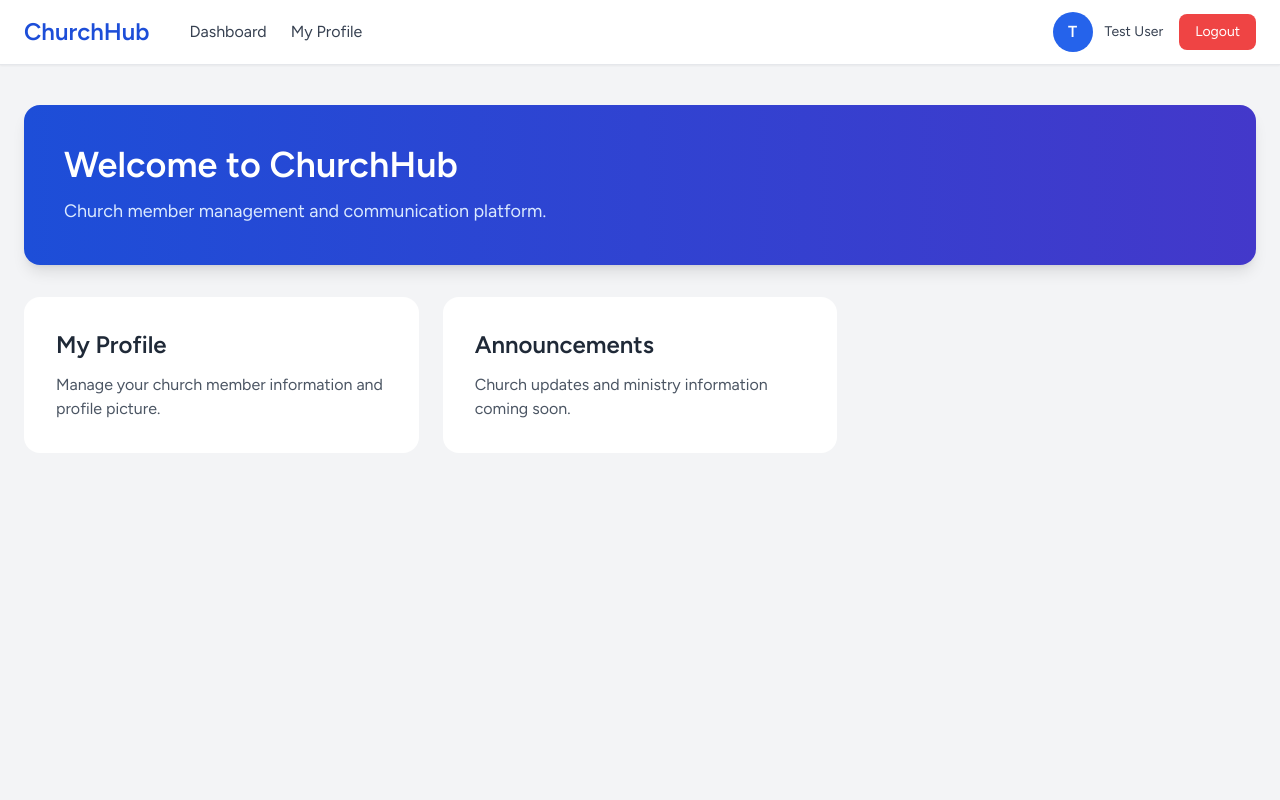
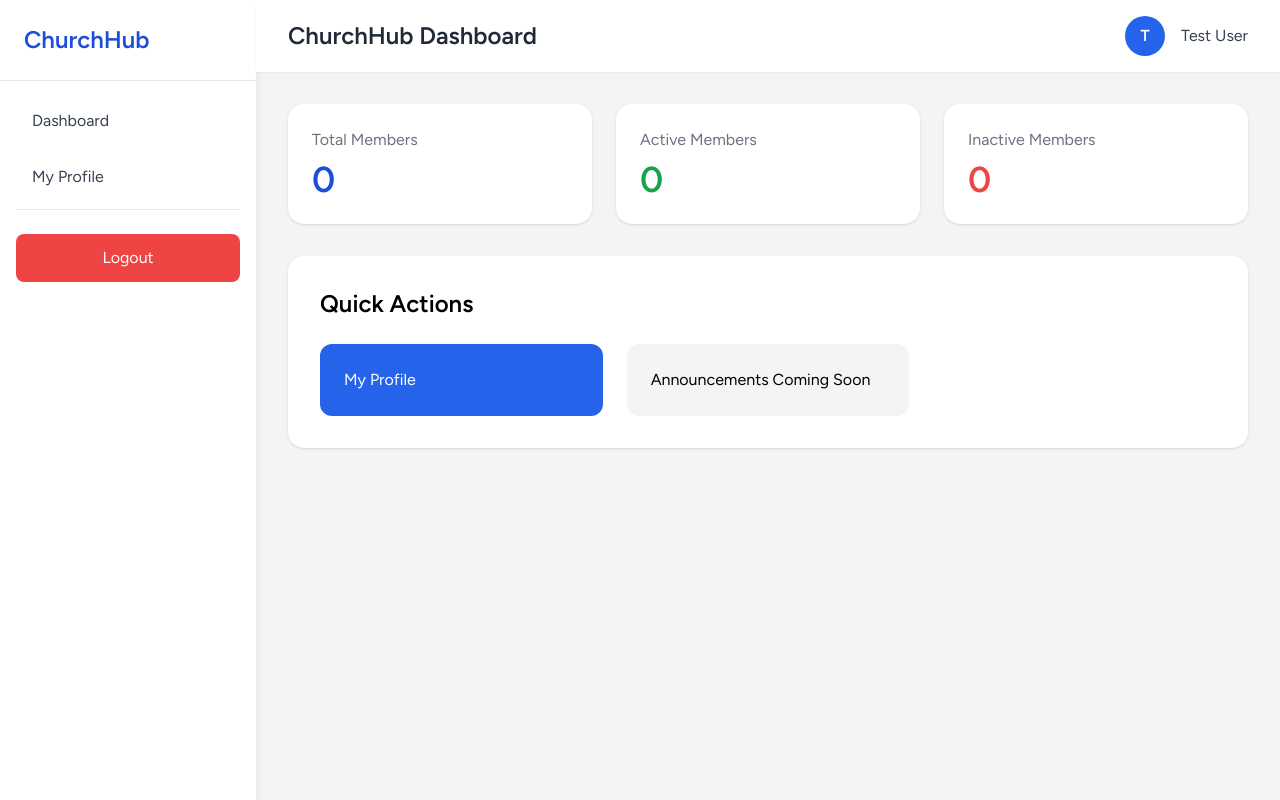
Before and after one commit to Adexbafo/Church-hub, a Laravel app: page /dashboard in a window 1280 px wide. Run offline with Laravel 12, Linux system fonts and the light colour scheme; a user stored in the database is signed in; data comes from the database, SQL or seed files in the repository; data that the repository does not hold is empty; style sheets or scripts are compiled from the project's sources.

Commit message:
Implemented dashboard statistics and sidebar layout

```diff
--- /dev/null
+++ b/resources/views/components/sidebar.blade.php
@@ -0,0 +1,65 @@
+<aside class="w-64 bg-white shadow-lg min-h-screen">
+
+    <div class="p-6 border-b">
+
+        <h1 class="text-2xl font-bold text-blue-700">
+            ChurchHub
+        </h1>
+
+    </div>
+
+    <nav class="p-4 space-y-2">
+
+        <a href="{{ route('dashboard') }}"
+           class="block px-4 py-3 rounded-lg hover:bg-blue-50 text-gray-700">
+
+            Dashboard
+
+        </a>
+
+        <a href="{{ route('member.profile') }}"
+           class="block px-4 py-3 rounded-lg hover:bg-blue-50 text-gray-700">
+
+            My Profile
+
+        </a>
+
+        @if(auth()->user()->role === 'admin')
+
+            <a href="{{ route('admin.dashboard') }}"
+               class="block px-4 py-3 rounded-lg hover:bg-blue-50 text-gray-700">
+
+                Admin Dashboard
+
+            </a>
+
+            <a href="{{ route('admin.members.index') }}"
+               class="block px-4 py-3 rounded-lg hover:bg-blue-50 text-gray-700">
+
+                Members
+
+            </a>
+
+        @endif
+
+        <div class="pt-6 border-t mt-6">
+
+            <form method="POST"
+                  action="{{ route('logout') }}">
+
+                @csrf
+
+                <button type="submit"
+                        class="w-full bg-red-500 hover:bg-red-600 text-white py-3 rounded-lg">
+
+                    Logout
+
+                </button>
+
+            </form>
+
+        </div>
+
+    </nav>
+
+</aside>
--- a/resources/views/dashboard.blade.php
+++ b/resources/views/dashboard.blade.php
@@ -1,62 +1,76 @@
 <x-app-layout>
 
-    <div class="py-10">
+    <div class="p-8">
 
-        <div class="max-w-7xl mx-auto px-6">
+        <div class="grid grid-cols-1 md:grid-cols-3 gap-6 mb-8">
 
-            <div class="bg-gradient-to-r from-blue-700 to-indigo-700 rounded-2xl shadow-lg p-10 text-white mb-8">
+            <div class="bg-white rounded-2xl shadow p-6">
 
-                <h1 class="text-4xl font-bold mb-3">
-                    Welcome to ChurchHub
-                </h1>
+                <h3 class="text-gray-500 mb-2">
+                    Total Members
+                </h3>
 
-                <p class="text-blue-100 text-lg">
-                    Church member management and communication platform.
-                </p>
+                <div class="text-4xl font-bold text-blue-700">
+                    {{ \App\Models\Member::count() }}
+                </div>
 
             </div>
+
+            <div class="bg-white rounded-2xl shadow p-6">
+
+                <h3 class="text-gray-500 mb-2">
+                    Active Members
+                </h3>
+
+                <div class="text-4xl font-bold text-green-600">
+                    {{ \App\Models\Member::where('membership_status', 'active')->count() }}
+                </div>
+
+            </div>
+
+            <div class="bg-white rounded-2xl shadow p-6">
+
+                <h3 class="text-gray-500 mb-2">
+                    Inactive Members
+                </h3>
+
+                <div class="text-4xl font-bold text-red-500">
+                    {{ \App\Models\Member::where('membership_status', 'inactive')->count() }}
+                </div>
+
+            </div>
+
+        </div>
+
+        <div class="bg-white rounded-2xl shadow p-8">
+
+            <h2 class="text-2xl font-bold mb-6">
+                Quick Actions
+            </h2>
 
             <div class="grid grid-cols-1 md:grid-cols-3 gap-6">
 
                 <a href="{{ route('member.profile') }}"
-                   class="bg-white hover:shadow-xl transition rounded-2xl p-8">
+                   class="bg-blue-600 hover:bg-blue-700 text-white rounded-xl p-6 transition">
 
-                    <h2 class="text-2xl font-bold text-gray-800 mb-3">
-                        My Profile
-                    </h2>
-
-                    <p class="text-gray-600">
-                        Manage your church member information and profile picture.
-                    </p>
+                    My Profile
 
                 </a>
 
                 @if(auth()->user()->role === 'admin')
 
-                    <a href="{{ route('admin.dashboard') }}"
-                       class="bg-white hover:shadow-xl transition rounded-2xl p-8">
+                    <a href="{{ route('admin.members.index') }}"
+                       class="bg-indigo-600 hover:bg-indigo-700 text-white rounded-xl p-6 transition">
 
-                        <h2 class="text-2xl font-bold text-gray-800 mb-3">
-                            Admin Dashboard
-                        </h2>
-
-                        <p class="text-gray-600">
-                            Manage church members and administration.
-                        </p>
+                        Manage Members
 
                     </a>
 
                 @endif
 
-                <div class="bg-white rounded-2xl p-8">
+                <div class="bg-gray-100 rounded-xl p-6">
 
-                    <h2 class="text-2xl font-bold text-gray-800 mb-3">
-                        Announcements
-                    </h2>
-
-                    <p class="text-gray-600">
-                        Church updates and ministry information coming soon.
-                    </p>
+                    Announcements Coming Soon
 
                 </div>
 
--- a/resources/views/layouts/app.blade.php
+++ b/resources/views/layouts/app.blade.php
@@ -15,22 +15,51 @@
         @vite(['resources/css/app.css', 'resources/js/app.js'])
     </head>
     <body class="font-sans antialiased bg-gray-100">
-        <div class="min-h-screen bg-gray-100">
-            @include('layouts.navigation')
 
-            <!-- Page Heading -->
-            @isset($header)
-                <header class="bg-white shadow">
-                    <div class="max-w-7xl mx-auto py-6 px-4 sm:px-6 lg:px-8">
-                        {{ $header }}
+    <div class="flex min-h-screen">
+
+        <x-sidebar />
+
+        <div class="flex-1">
+
+            <header class="bg-white shadow-sm px-8 py-4 flex justify-between items-center">
+
+                <div>
+                    <h2 class="text-2xl font-bold text-gray-800">
+                        ChurchHub Dashboard
+                    </h2>
+                </div>
+
+                <div class="flex items-center gap-4">
+
+                    @if(auth()->user()->member?->profile_picture)
+
+                        <img src="{{ asset('storage/' . auth()->user()->member->profile_picture) }}"
+                             class="w-10 h-10 rounded-full object-cover">
+
+                    @else
+
+                        <div class="w-10 h-10 rounded-full bg-blue-600 text-white flex items-center justify-center font-bold">
+                            {{ strtoupper(substr(auth()->user()->name, 0, 1)) }}
+                        </div>
+
+                    @endif
+
+                    <div class="text-gray-700">
+                        {{ auth()->user()->name }}
                     </div>
-                </header>
-            @endisset
 
-            <!-- Page Content -->
+                </div>
+
+            </header>
+
             <main>
                 {{ $slot }}
             </main>
+
         </div>
-    </body>
+
+    </div>
+
+</body>
 </html>
--- a/resources/views/layouts/navigation.blade.php
+++ b/resources/views/layouts/navigation.blade.php
@@ -1,80 +1 @@
-<nav class="bg-white border-b border-gray-200 shadow-sm">
-
-    <div class="max-w-7xl mx-auto px-6">
-
-        <div class="flex justify-between h-16">
-
-            <div class="flex items-center gap-10">
-
-                <a href="{{ route('dashboard') }}"
-                   class="text-2xl font-bold text-blue-700">
-                    ChurchHub
-                </a>
-
-                <div class="hidden md:flex items-center gap-6">
-
-                    <a href="{{ route('dashboard') }}"
-                       class="text-gray-700 hover:text-blue-600">
-                        Dashboard
-                    </a>
-
-                    <a href="{{ route('member.profile') }}"
-                       class="text-gray-700 hover:text-blue-600">
-                        My Profile
-                    </a>
-
-                    @if(auth()->user()->role === 'admin')
-
-                        <a href="{{ route('admin.dashboard') }}"
-                           class="text-gray-700 hover:text-blue-600">
-                            Admin
-                        </a>
-
-                    @endif
-
-                </div>
-
-            </div>
-
-            <div class="flex items-center gap-4">
-
-                <div class="flex items-center gap-3">
-
-    @if(auth()->user()->member?->profile_picture)
-
-        <img src="{{ asset('storage/' . auth()->user()->member->profile_picture) }}"
-             class="w-10 h-10 rounded-full object-cover border">
-
-    @else
-
-        <div class="w-10 h-10 rounded-full bg-blue-600 text-white flex items-center justify-center font-bold">
-            {{ strtoupper(substr(auth()->user()->name, 0, 1)) }}
-        </div>
-
-    @endif
-
-    <div class="text-sm text-gray-700">
-        {{ auth()->user()->name }}
-    </div>
-
-</div>
-
-                <form method="POST"
-                      action="{{ route('logout') }}">
-
-                    @csrf
-
-                    <button type="submit"
-                            class="bg-red-500 hover:bg-red-600 text-white px-4 py-2 rounded-lg text-sm">
-                        Logout
-                    </button>
-
-                </form>
-
-            </div>
-
-        </div>
-
-    </div>
-
-</nav>
+{{-- Sidebar navigation now handles app navigation --}}
```
